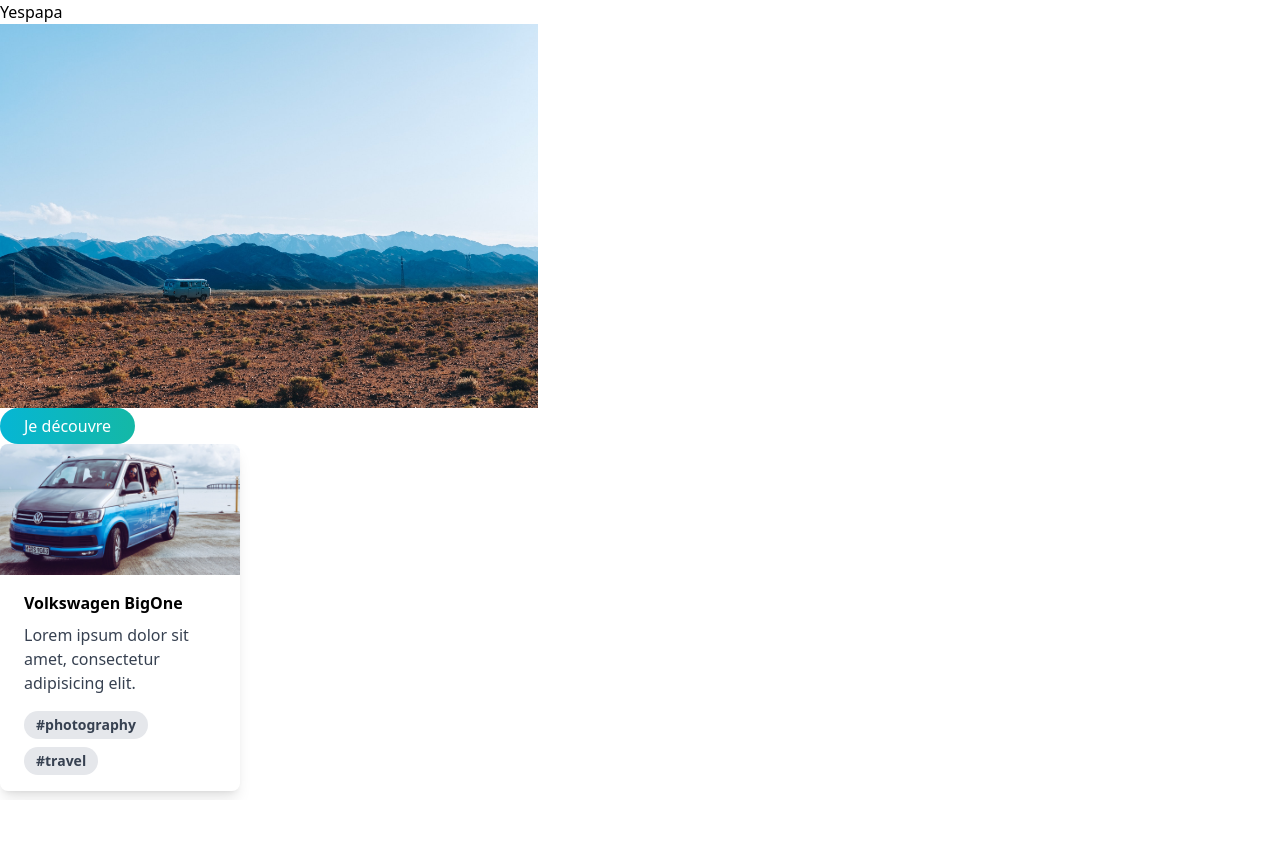
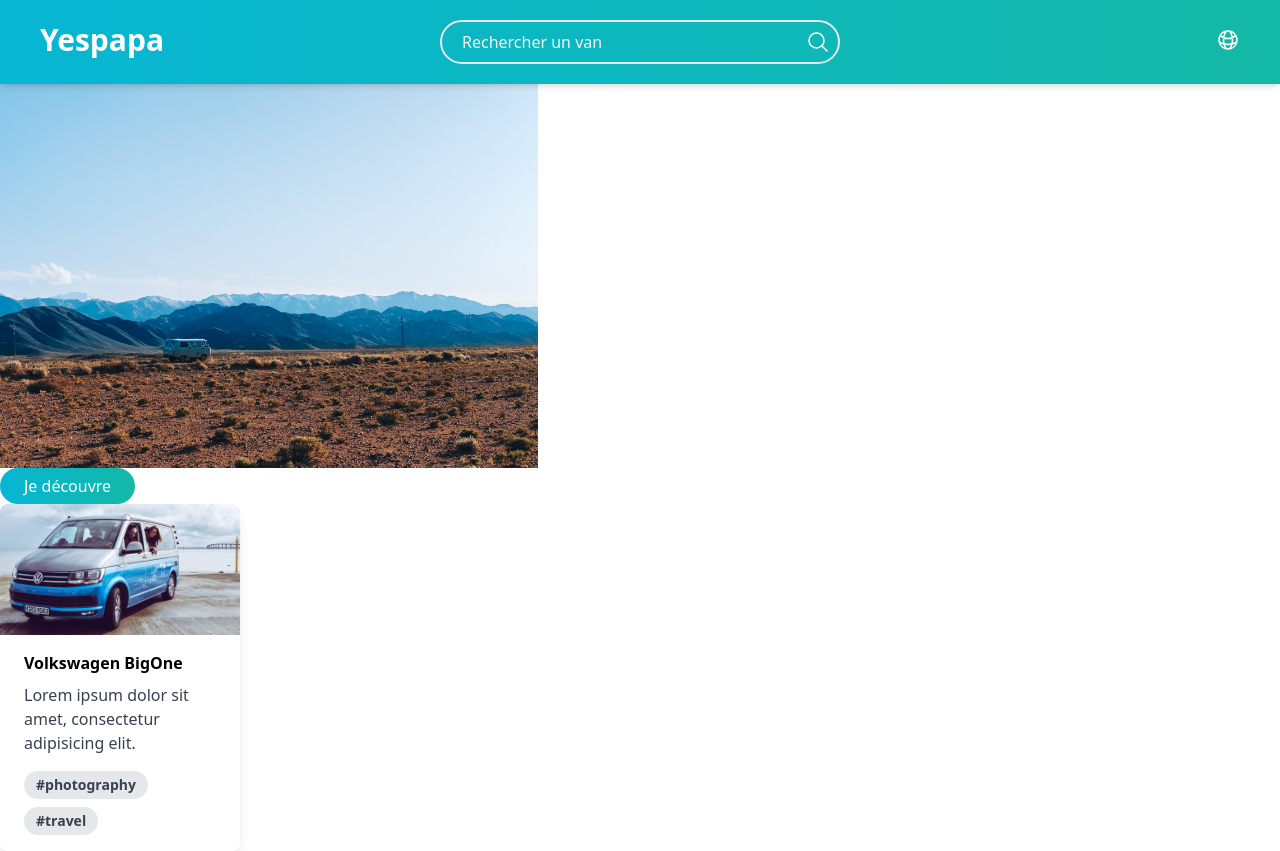
Before and after one commit to GeoLvl/atomic-nuxt-app, a Nuxt app: page / in a window 1280 px wide. Before the commit the page ends 800 px from the top, so only its background shows below. Built offline with nearby package versions, Linux system fonts and the light colour scheme.

Commit message:
header with nav & responsive

```diff
--- /dev/null
+++ b/components/Atoms/GlobeIcon.vue
@@ -0,0 +1,5 @@
+<template>
+    <svg xmlns="http://www.w3.org/2000/svg" fill="none" viewBox="0 0 24 24" stroke-width="1.5" stroke="currentColor" class="w-6 h-6 text-white">
+        <path stroke-linecap="round" stroke-linejoin="round" d="M12 21a9.004 9.004 0 008.716-6.747M12 21a9.004 9.004 0 01-8.716-6.747M12 21c2.485 0 4.5-4.03 4.5-9S14.485 3 12 3m0 18c-2.485 0-4.5-4.03-4.5-9S9.515 3 12 3m0 0a8.997 8.997 0 017.843 4.582M12 3a8.997 8.997 0 00-7.843 4.582m15.686 0A11.953 11.953 0 0112 10.5c-2.998 0-5.74-1.1-7.843-2.918m15.686 0A8.959 8.959 0 0121 12c0 .778-.099 1.533-.284 2.253m0 0A17.919 17.919 0 0112 16.5c-3.162 0-6.133-.815-8.716-2.247m0 0A9.015 9.015 0 013 12c0-1.605.42-3.113 1.157-4.418" />
+    </svg>
+</template>
--- /dev/null
+++ b/components/Atoms/SearchIcon.vue
@@ -0,0 +1,5 @@
+<template>
+  <svg xmlns="http://www.w3.org/2000/svg" fill="none" viewBox="0 0 24 24" stroke-width="1.5" stroke="currentColor" class="w-6 h-6 text-white">
+  <path stroke-linecap="round" stroke-linejoin="round" d="M21 21l-5.197-5.197m0 0A7.5 7.5 0 105.196 5.196a7.5 7.5 0 0010.607 10.607z" />
+  </svg>
+</template>
--- a/components/Molecules/NavBar.vue
+++ b/components/Molecules/NavBar.vue
@@ -1,11 +1,26 @@
 <template>
-  <logo-typo/>
+<header class="sticky top-0 z-10 grid grid-cols-2 md:grid-cols-3 bg-red-500 shadow-md p-5 md:px-10 bg-gradient-to-r from-cyan-500 to-teal-500 ">
+    <div class="relative flex items-center h-10">
+        <!-- <logo-typo/> -->
+        <p class="text-white text-3xl font-bold">Yespapa</p>
+    </div>
+    <div class="flex items-center hidden md:flex border-2 rounded-full py-2 ">
+        <input type="text" placeholder="Rechercher un van" class="flex-grow pl-5 bg-transparent outline-none placeholder-gray-100 text-white">
+        <search-icon class="cursor-pointer hidden md:inline-flex md:mx-2"/>
+    </div>
+    <div class="flex items-center justify-end h-10">
+        <globe-icon class="cursor-pointer"/>
+    </div>
+</header>
+
 </template>
 
 <script>
-import LogoTypo from '../Atoms/LogoTypo.vue'
+import SearchIcon from '@/components/Atoms/SearchIcon.vue'
+import GlobeIcon from '@/components/Atoms/GlobeIcon.vue'
+// import LogoTypo from '../Atoms/LogoTypo.vue'
 export default {
-    components: { LogoTypo },
+     components: { SearchIcon, GlobeIcon },
 
 }
 </script>
--- a/pages/index.vue
+++ b/pages/index.vue
@@ -1,15 +1,10 @@
 <template>
-
   <div>
   <nav-bar/>
   <img class="bg-cover max-h-96 max-w-full" src="../static/bg-van.jpeg" alt="Van life"/>
   <button-primary text="Je découvre"/>
   <van-card/>
-
-
-
   </div>
-
 </template>
 
 <script>
```
Also changed, not shown: pages/van-details.vue (added), pages/vans-list.vue (added), 1 other file (tests, documents, lock files or other folders). Lines whose indentation alone changed are shown as unchanged.
